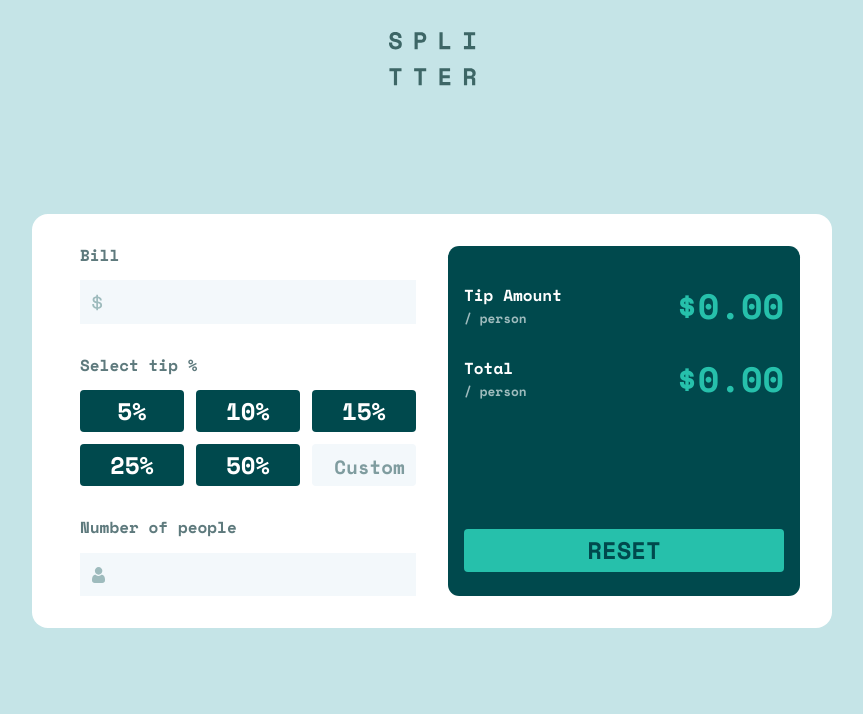
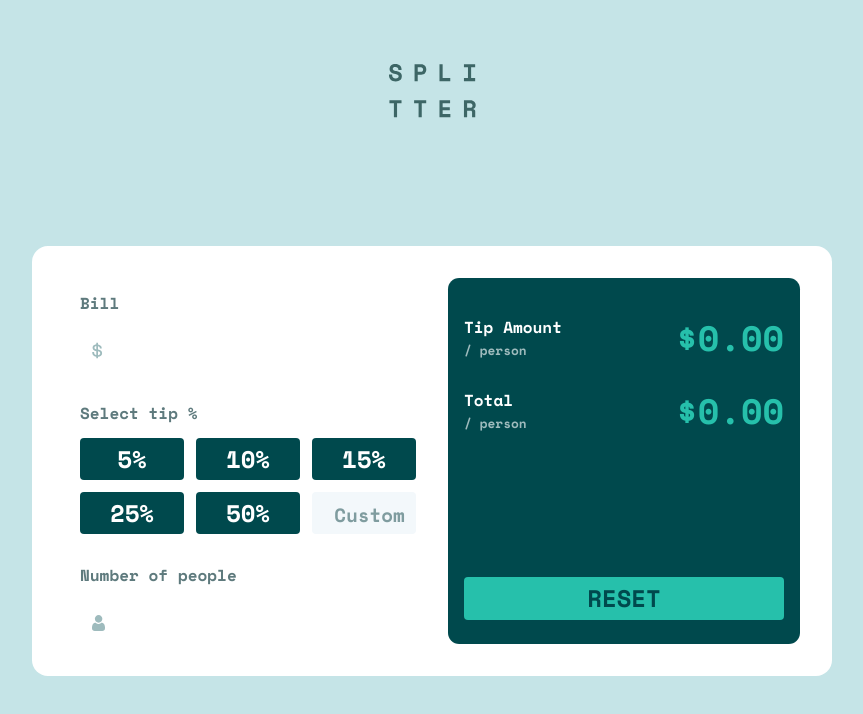
Before and after one commit to devctor/tip-calculator-app, a React (Vite) app: page / in a window 1280 px wide. Shown: the top 714 px of the page, without its empty margins (208-1071 px from the left). Built offline with nearby package versions, Linux system fonts and the light colour scheme.

Commit message:
HTML validation issues, css fix custom input color

```diff
--- a/src/components/Calculator/InputPercentage.tsx
+++ b/src/components/Calculator/InputPercentage.tsx
@@ -42,6 +42,7 @@ const InputContainer = styled.div`
     border-radius: 4px;
     font-size: 24px;
     font-weight: 700;
+    color: var(--veryDark);
     &::placeholder {
       color: var(--lightGrayish);
       font-weight: 700;
--- a/src/components/Calculator/InputText.tsx
+++ b/src/components/Calculator/InputText.tsx
@@ -13,19 +13,24 @@ const InputContainer = styled.div<TContainer>`
     align-items: center;
     background: #f3f8fb;
   }
-  h3 {
+  label {
     display: flex;
-    p {
+    flex-direction: column;
+    .label-title {
+      display: flex;
+      font-weight: 700;
+      margin-block: 1rem;
+    }
+    .label-validate {
       margin: 0;
       margin-inline-start: auto;
       color: tomato;
-      /* display: none; */
-    display: ${p => p.displayWarn ? 'block' : 'none'};
+      display: ${p => p.displayWarn ? 'block' : 'none'};
     }
   }
   @media (min-width: 1200px) {
     margin-inline: 1rem;
-    &:first-child h3 {
+    &:first-child label {
       margin-block-start: 0;
     }
   }
@@ -87,10 +92,9 @@ const InputText = ({ name, icon, title, handleValue, warn }: TInputText): JSX.El
   }
   return (
     <InputContainer displayWarn={warn}>
-      <h3>{title} <p>Can´t be zero</p></h3>
-      <div>
+      <label><span className="label-title">{title} <span className="label-validate">Can´t be zero</span></span>
         <InputField icon={icon} name={name} onFocus={focusInputHandler} onChange={handleValue} displayWarn={warn} />
-      </div>
+      </label>
     </InputContainer>
   )
 }
--- a/src/components/Presentation/index.tsx
+++ b/src/components/Presentation/index.tsx
@@ -3,17 +3,6 @@ import Calculator from '../Calculator'
 import logo from '../../assets/logo.svg'
 
 const Main = styled.main`
-  h1 {
-    text-transform: uppercase;
-    text-align: center;
-    font-weight: 700;
-    letter-spacing: .7rem;
-    width: 150px;
-    word-break: break-word;
-    margin: 0 auto;
-    font-size: 2rem;
-    margin-block: 2rem;
-  }
   img {
     margin: 2em auto;
     display: block;
@@ -22,7 +11,9 @@ const Main = styled.main`
 const Presentation = (): JSX.Element => {
   return (
     <Main>
-      <img src={logo} alt='Logo image' />
+      <h1>
+        <img src={logo} alt='Logo image' />
+      </h1>
       <Calculator />
     </Main>
   )
```
